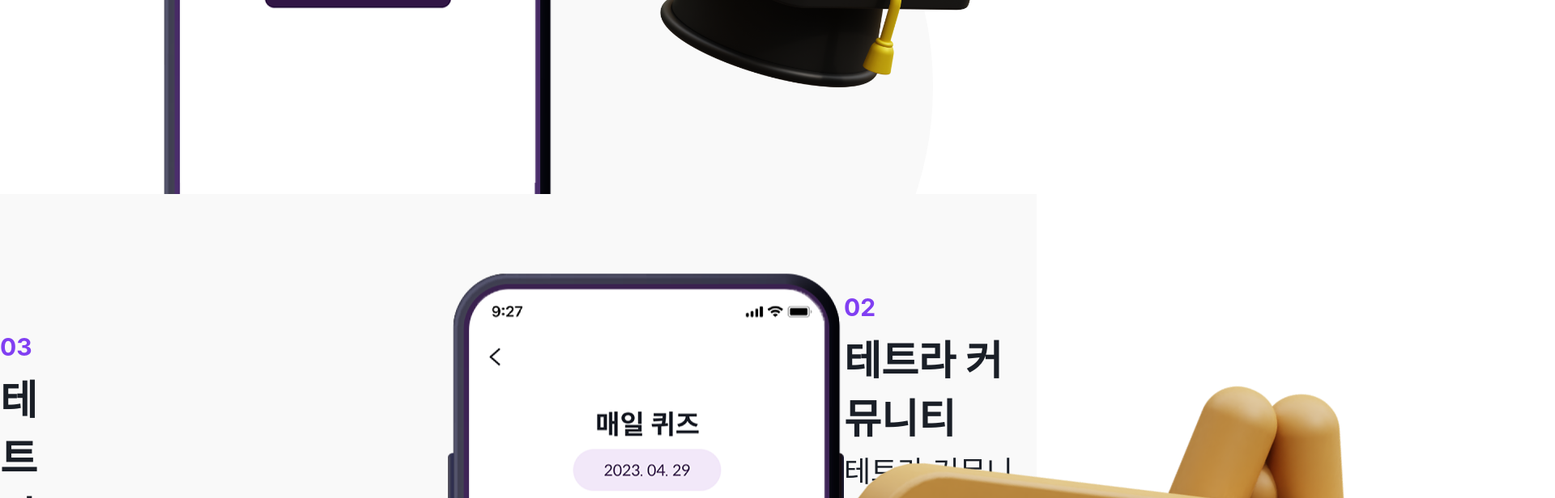
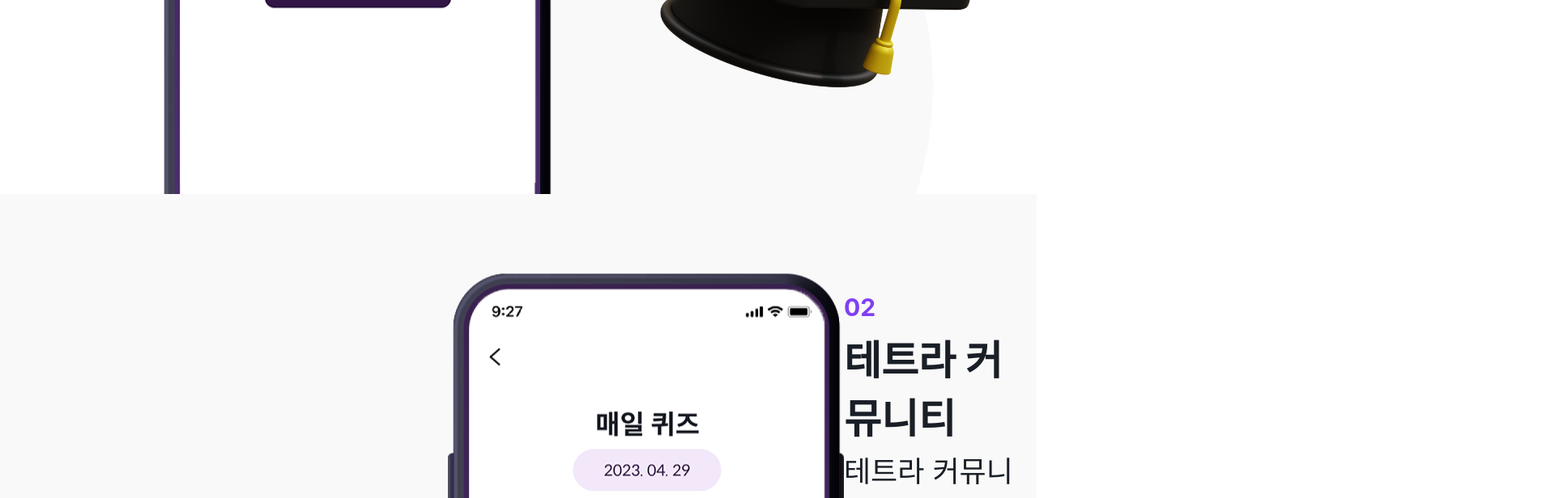
Before and after one commit to dstestdeveloper/tetra, a React (Create React App) app: page / in a window 1280 px wide. Shown: the part 3000-3616 px from the top of the page at 81% size, 1920 px wide, since content can reach past the window. Built offline with nearby package versions, Linux system fonts and the light colour scheme.

Commit message:
Feature: px 빠진 거 넣음

```diff
--- a/src/components/Community.tsx
+++ b/src/components/Community.tsx
@@ -108,7 +108,7 @@ const SideImage = styled.img`
   height: 553px;
 
   @media (max-width: 768px) {
-    width: 203;
+    width: 203px;
     height: 203px;
   }
 `;
--- a/src/components/Lecture.tsx
+++ b/src/components/Lecture.tsx
@@ -105,8 +105,8 @@ const PhoneImage = styled.img`
 const SideImage = styled.img`
   object-fit: contain;
   z-index: 1;
-  width: 541;
-  height: 541;
+  width: 541px;
+  height: 541px;
 
   @media (max-width: 768px) {
     width: 189px;
```
